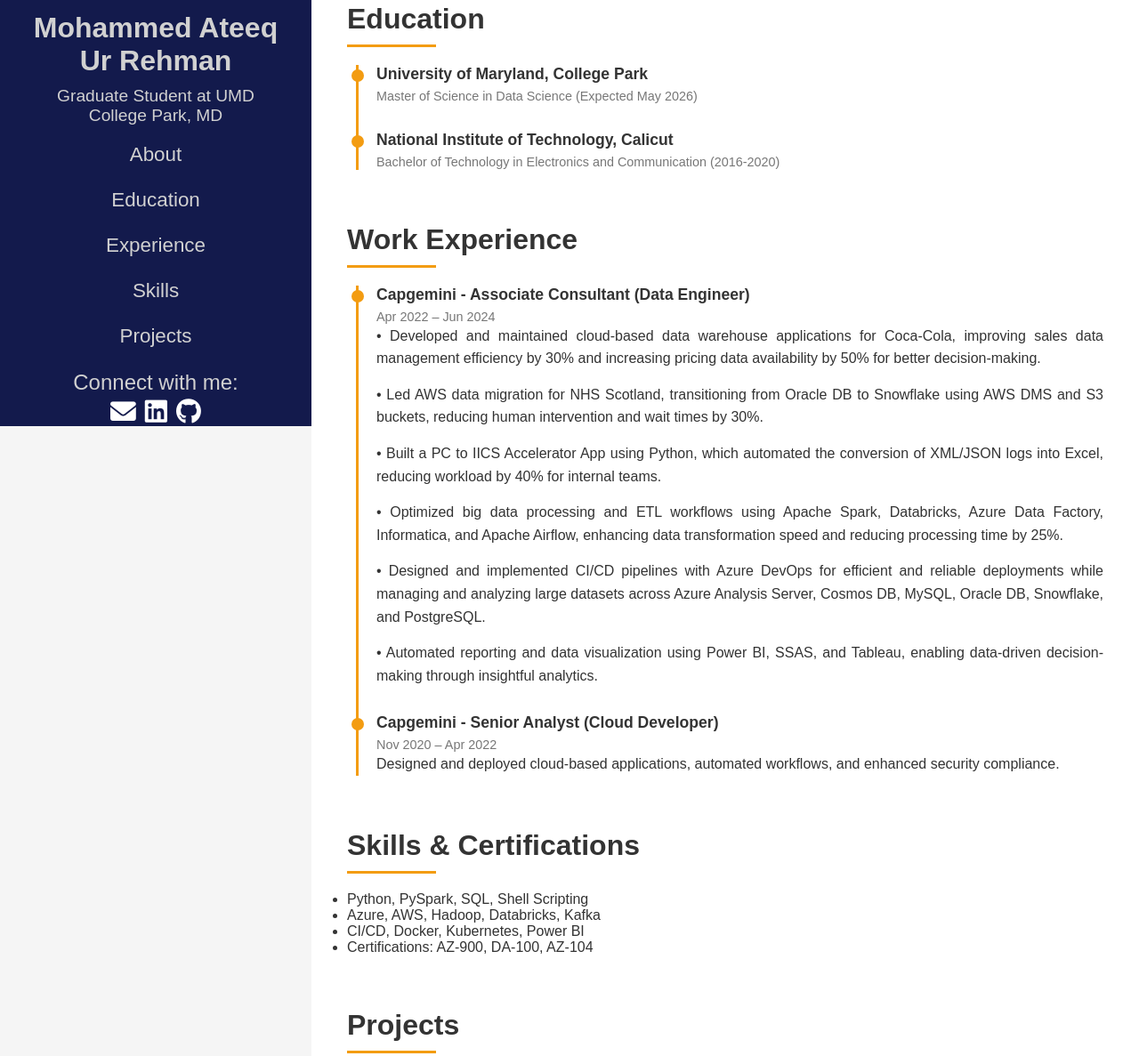
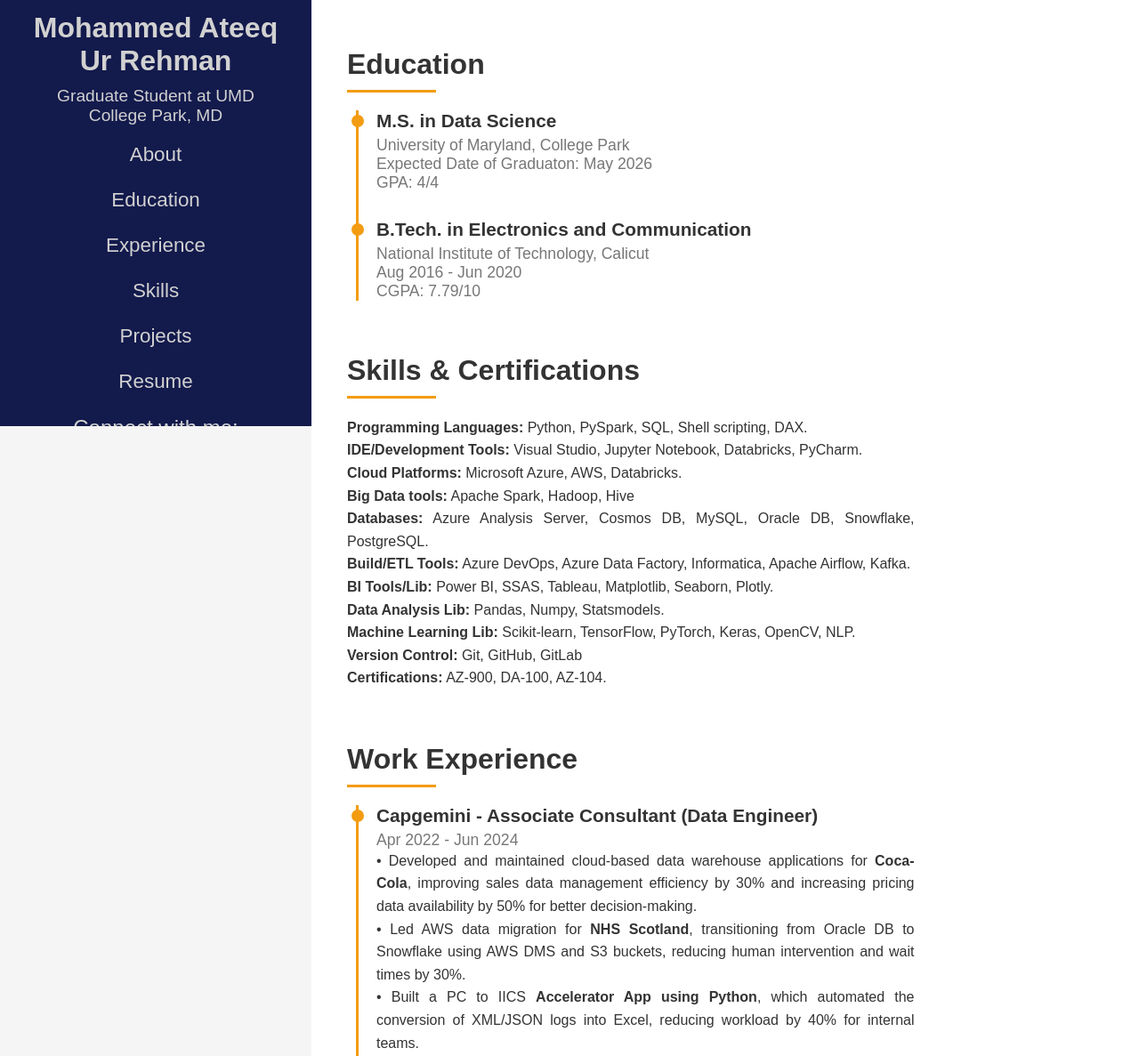
Before and after one commit to x-claimer/x-claimer.github.io, a plain HTML site: page index.html in a window 1280 px wide. Shown: the part 321-1508 px from the top of the page at 89% size. Drawn offline with Linux system fonts and the light colour scheme.

Commit message:
Update index.html
updated version of website

```diff
--- a/index.html
+++ b/index.html
@@ -152,6 +152,7 @@
     .content section {
       margin-bottom: 60px;
       text-align: justify;
+      width: 75%;
     }
 
     .content h2 {
@@ -239,12 +240,12 @@
     }
 
     .timeline-item h3 {
-      font-size: 1.1rem;
+      font-size: 1.3rem;
       margin-bottom: 5px;
     }
 
     .timeline-item span {
-      font-size: 0.9rem;
+      font-size: 1.1rem;
       color: #777;
     }
 
@@ -274,6 +275,8 @@
           <li><a href="#experience">Experience</a></li>
           <li><a href="#skills">Skills</a></li>
           <li><a href="#projects">Projects</a></li>
+          <li><a href="https://drive.google.com/file/d/13vYbJv02KMB052-sv4pr-1SGcNcqY4_N/view?usp=drive_link">Resume</a>
+          </li>
         </ul>
       </nav>
 
@@ -304,14 +307,35 @@
         <h2>Education</h2>
         <div class="timeline">
           <div class="timeline-item">
-            <h3>University of Maryland, College Park</h3>
-            <span>Master of Science in Data Science (Expected May 2026)</span>
+            <h3>M.S. in Data Science</h3>
+            <span>University of Maryland, College Park<br>
+              Expected Date of Graduaton: May 2026<br>
+              GPA: 4/4</span>
           </div>
           <div class="timeline-item">
-            <h3>National Institute of Technology, Calicut</h3>
-            <span>Bachelor of Technology in Electronics and Communication (2016-2020)</span>
+            <h3>B.Tech. in Electronics and Communication</h3>
+            <span>National Institute of Technology, Calicut<br>
+              Aug 2016 - Jun 2020<br>
+              CGPA: 7.79/10</span>
           </div>
         </div>
+      </section>
+
+      <section id="skills">
+        <h2>Skills & Certifications</h2>
+        <p>
+          <b>Programming Languages:</b> Python, PySpark, SQL, Shell scripting, DAX.<br>
+          <b>IDE/Development Tools:</b> Visual Studio, Jupyter Notebook, Databricks, PyCharm.<br>
+          <b>Cloud Platforms:</b> Microsoft Azure, AWS, Databricks.<br>
+          <b>Big Data tools:</b> Apache Spark, Hadoop, Hive<br>
+          <b>Databases:</b> Azure Analysis Server, Cosmos DB, MySQL, Oracle DB, Snowflake, PostgreSQL.<br>
+          <b>Build/ETL Tools:</b> Azure DevOps, Azure Data Factory, Informatica, Apache Airflow, Kafka.<br>
+          <b>BI Tools/Lib:</b> Power BI, SSAS, Tableau, Matplotlib, Seaborn, Plotly.<br>
+          <b>Data Analysis Lib:</b> Pandas, Numpy, Statsmodels.<br>
+          <b>Machine Learning Lib:</b> Scikit-learn, TensorFlow, PyTorch, Keras, OpenCV, NLP.<br>
+          <b>Version Control:</b> Git, GitHub, GitLab<br>
+          <b>Certifications:</b> AZ-900, DA-100, AZ-104.
+        </p>
       </section>
 
       <section id="experience">
@@ -319,40 +343,38 @@
         <div class="timeline">
           <div class="timeline-item">
             <h3>Capgemini - Associate Consultant (Data Engineer)</h3>
-            <span>Apr 2022 – Jun 2024</span>
+            <span>Apr 2022 - Jun 2024</span>
             <p>&bull; Developed and maintained cloud-based data warehouse applications for
-              Coca-Cola, improving sales data management efficiency by 30% and increasing pricing data availability by
-              50% for better decision-making.</p>
-            <p>&bull; Led AWS data migration for NHS Scotland, transitioning from Oracle DB
-              to Snowflake using AWS DMS and S3 buckets, reducing human intervention and wait times by 30%.</p>
-            <p>&bull; Built a PC to IICS Accelerator App using Python, which automated the
-              conversion of XML/JSON logs into Excel, reducing workload by 40% for internal teams.</p>
-            <p>&bull; Optimized big data processing and ETL workflows using Apache Spark,
-              Databricks, Azure Data Factory, Informatica, and Apache Airflow, enhancing data transformation speed and
-              reducing processing time by 25%.</p>
-            <p>&bull; Designed and implemented CI/CD pipelines with Azure DevOps for
+              <b>Coca-Cola</b>, improving sales data management efficiency by 30% and increasing pricing data
+              availability by 50% for better decision-making.<br>
+              &bull; Led AWS data migration for <b>NHS Scotland</b>, transitioning from Oracle DB
+              to Snowflake using AWS DMS and S3 buckets, reducing human intervention and wait times by 30%.<br>
+              &bull; Built a PC to IICS <b>Accelerator App using Python</b>, which automated the
+              conversion of XML/JSON logs into Excel, reducing workload by 40% for internal teams.<br>
+              <br>
+              &bull; Optimized big data processing and ETL workflows using PySpark, Databricks, Azure Data Factory,
+              Informatica, and Apache Airflow, enhancing data transformation speed and
+              reducing processing time by 25%.<br>
+              &bull; Designed and implemented CI/CD pipelines with Azure DevOps for
               efficient and reliable deployments while managing and analyzing large datasets across Azure Analysis
-              Server, Cosmos DB, MySQL, Oracle DB, Snowflake, and PostgreSQL.</p>
-            <p>&bull; Automated reporting and data visualization using Power BI, SSAS, and
-              Tableau, enabling data-driven decision-making through insightful analytics.</p>
+              Server, Cosmos DB, MySQL, Oracle DB, Snowflake, and PostgreSQL.<br>
+              &bull; Automated reporting and data visualization using Power BI, SSAS, and
+              Tableau, enabling data-driven decision-making through insightful analytics.
+            </p>
           </div>
           <div class="timeline-item">
             <h3>Capgemini - Senior Analyst (Cloud Developer)</h3>
-            <span>Nov 2020 – Apr 2022</span>
-            <p>Designed and deployed cloud-based applications, automated workflows, and enhanced security compliance.
+            <span>Nov 2020 - Apr 2022</span>
+            <p>&bull; Designed, developed, and deployed cloud-based applications while ensuring
+              security compliance and
+              high availability across Prod, Dev, and UAT environments.<br>
+              &bull; Managed cloud infrastructure, monitoring, and CI/CD-based deployments, preventing downtime and
+              optimizing application access for teams and end users.<br>
+              &bull; Automated operational tasks using Azure Logic Apps, PowerShell, and Shell scripting while
+              collaborating with vendors to streamline cloud operations and enhance Microsoft Azure and AWS solutions.
             </p>
           </div>
         </div>
-      </section>
-
-      <section id="skills">
-        <h2>Skills & Certifications</h2>
-        <ul>
-          <li>Python, PySpark, SQL, Shell Scripting</li>
-          <li>Azure, AWS, Hadoop, Databricks, Kafka</li>
-          <li>CI/CD, Docker, Kubernetes, Power BI</li>
-          <li>Certifications: AZ-900, DA-100, AZ-104</li>
-        </ul>
       </section>
 
       <section id="projects">
@@ -360,7 +382,7 @@
         <div class="timeline">
           <div class="timeline-item">
             <h3>Airbnb Price Predictor</h3>
-            <span>Sep 2024 – Oct 2024</span>
+            <span>Sep 2024 - Oct 2024</span>
             <p>Developed an ML model predicting Airbnb prices with 85% accuracy.</p>
           </div>
           <div class="timeline-item">
```
